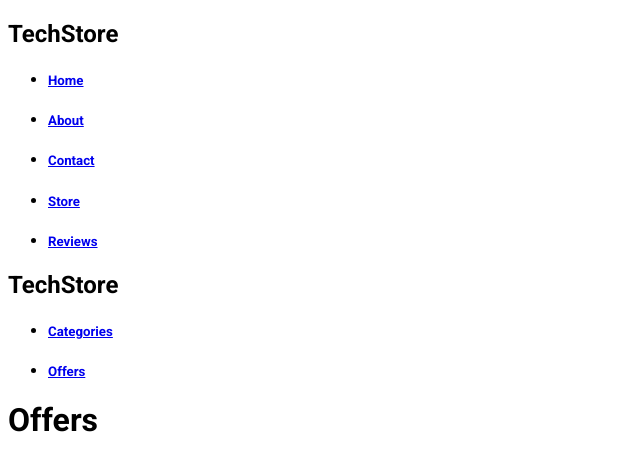
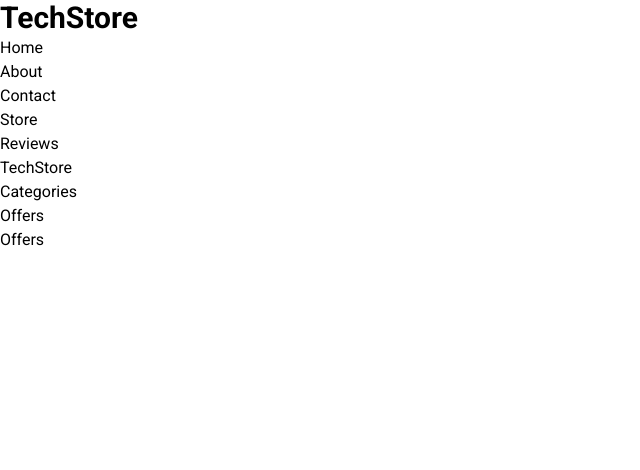
Before and after one commit to SantiRosso/TechStore, a Next.js app: page /store/offers in a window 1280 px wide. Shown: the top 470 px of the page, without its empty margins (0-640 px from the left). Built offline with nearby package versions, Linux system fonts and the light colour scheme.

Commit message:
tailwind css

```diff
--- /dev/null
+++ b/app/globals.css
@@ -0,0 +1,3 @@
+@tailwind base;
+@tailwind components;
+@tailwind utilities;
--- a/app/layout.js
+++ b/app/layout.js
@@ -1,5 +1,6 @@
 import Navbar from "@/components/Navbar";
 import { Roboto } from "next/font/google";
+import "@/app/globals.css";
 
 export const metadata = {
   title: "TechStore",
--- a/components/Navbar.jsx
+++ b/components/Navbar.jsx
@@ -3,7 +3,7 @@ import Link from "next/link";
 const Navbar = () => {
     return(
         <nav>
-            <h1>TechStore</h1>
+            <h1 className="text-3xl font-bold">TechStore</h1>
             <ul>
                 <li><Link href="/"><h5>Home</h5></Link></li>
                 <li><Link href="/about"><h5>About</h5></Link></li>
--- a/package.json
+++ b/package.json
@@ -14,5 +14,10 @@
     "next": "13.4.17",
     "react": "18.2.0",
     "react-dom": "18.2.0"
+  },
+  "devDependencies": {
+    "autoprefixer": "^10.4.15",
+    "postcss": "^8.4.28",
+    "tailwindcss": "^3.3.3"
   }
 }
--- /dev/null
+++ b/postcss.config.js
@@ -0,0 +1,6 @@
+module.exports = {
+  plugins: {
+    tailwindcss: {},
+    autoprefixer: {},
+  },
+}
--- /dev/null
+++ b/tailwind.config.js
@@ -0,0 +1,15 @@
+/** @type {import('tailwindcss').Config} */
+module.exports = {
+  content: [
+    "./app/**/*.{js,ts,jsx,tsx,mdx}",
+    "./pages/**/*.{js,ts,jsx,tsx,mdx}",
+    "./components/**/*.{js,ts,jsx,tsx,mdx}",
+
+    // Or if using `src` directory:
+    "./src/**/*.{js,ts,jsx,tsx,mdx}",
+  ],
+  theme: {
+    extend: {},
+  },
+  plugins: [],
+};
```
Also changed, not shown: 1 other file (tests, documents, lock files or other folders).
